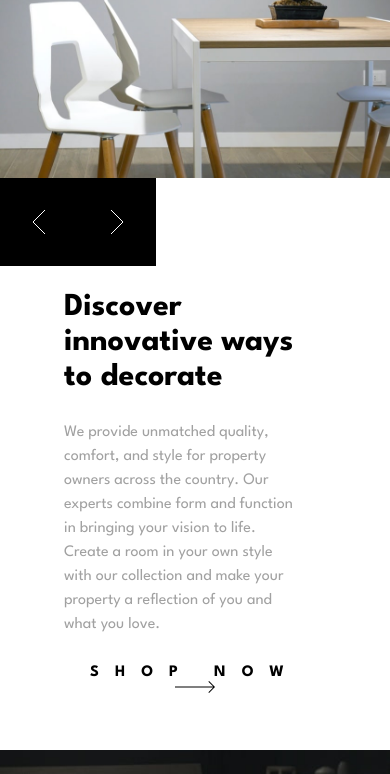
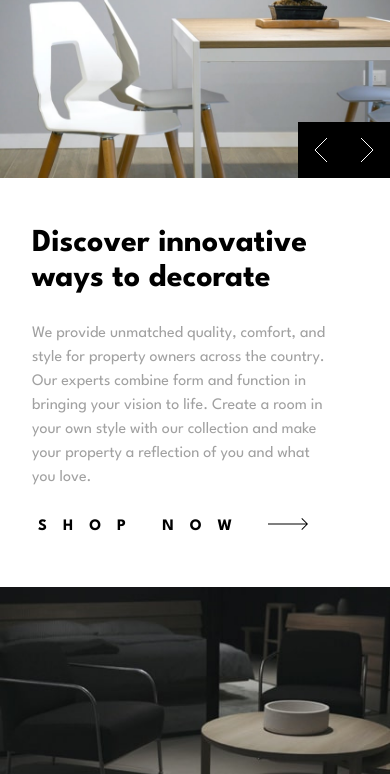
Before and after one commit to Aman11b/Room-homepage, a plain HTML site: page index.html in a window 390 px wide. Shown: the part 70-844 px from the top of the page. Drawn offline with nearby package versions, Linux system fonts and the light colour scheme; files that its build step writes are made by us from their sources.

Commit message:
mobile deisgn complete-complete design finised

```diff
--- a/scss/components/_header.scss
+++ b/scss/components/_header.scss
@@ -103,7 +103,8 @@ header{
 
             flex-direction: row;
 
-            padding:2rem 4rem;
+            padding:2rem 8rem;
+            // padding-left: 6rem;
 
             // margin-bottom: 0;
             // padding-bottom: 0;
--- a/scss/components/_mainUpper.scss
+++ b/scss/components/_mainUpper.scss
@@ -3,8 +3,10 @@
 
 .upperMain{
     @include u.breakpoint('large') {
-            flex-direction: column;
-
+        flex-direction: column;
+    }
+    @include u.breakpoint('small'){
+        flex-direction: column;
     }
 
     .mainContent{
@@ -38,7 +40,9 @@
 
             @include u.breakpoint('large'){
                 padding: 7rem 4rem 3rem 4rem;
-
+            }
+            @include u.breakpoint('small'){
+                padding: 3rem 2rem;
             }
         }
 
@@ -48,6 +52,9 @@
             button{
                 padding: 2rem;
                 border: none;
+                @include u.breakpoint('small'){
+                    padding: 1rem;
+                }
 
             }
 
@@ -55,7 +62,13 @@
                 top: 0;
                 bottom: unset;
             }
+            @include u.breakpoint('small'){
+                top: -3.5rem;
+                right: 0;
+            }
         }
+
+
 
     }
 }
```
